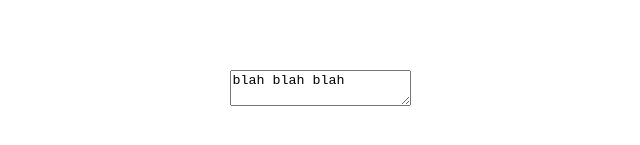
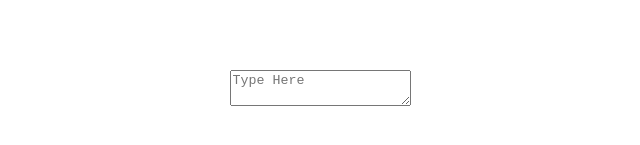
Before and after one commit to ScriptMang/lab9.2, a React (Vite) app: page / in a window 1280 px wide. Shown: the part 309-454 px from the top of the page, without its empty margins (320-960 px from the left). Built offline with nearby package versions, Linux system fonts and the light colour scheme.

Commit message:
Set the initial value to blank

```diff
--- a/src/App.tsx
+++ b/src/App.tsx
@@ -10,7 +10,7 @@ function App() {
 
   return (
     <>
-    <TextInput onTextChange={handleText} placeholder="Type Here" initialValue= "blah blah blah"/>
+    <TextInput onTextChange={handleText} placeholder="Type Here" initialValue= ""/>
     </>
   )
 }
```
